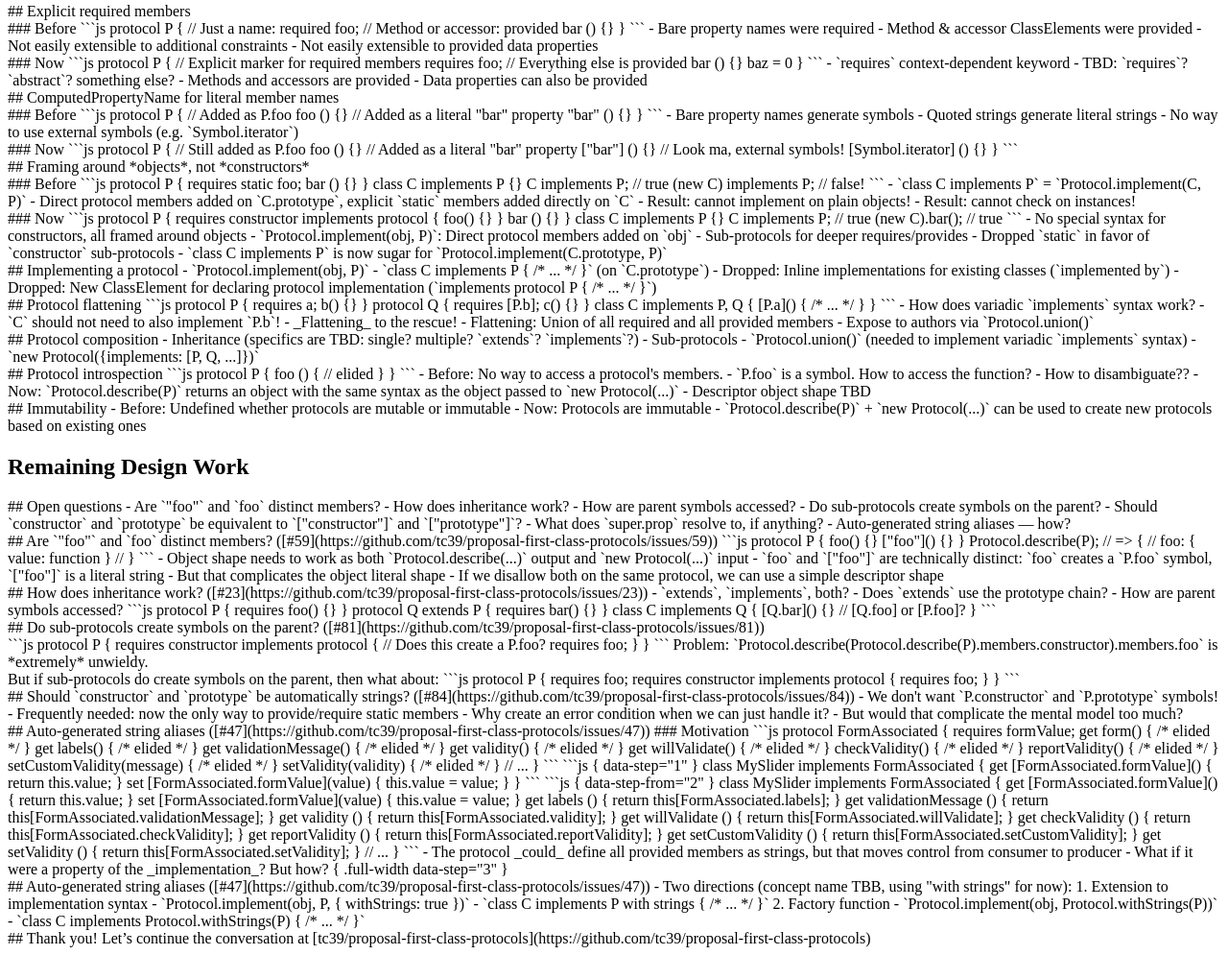
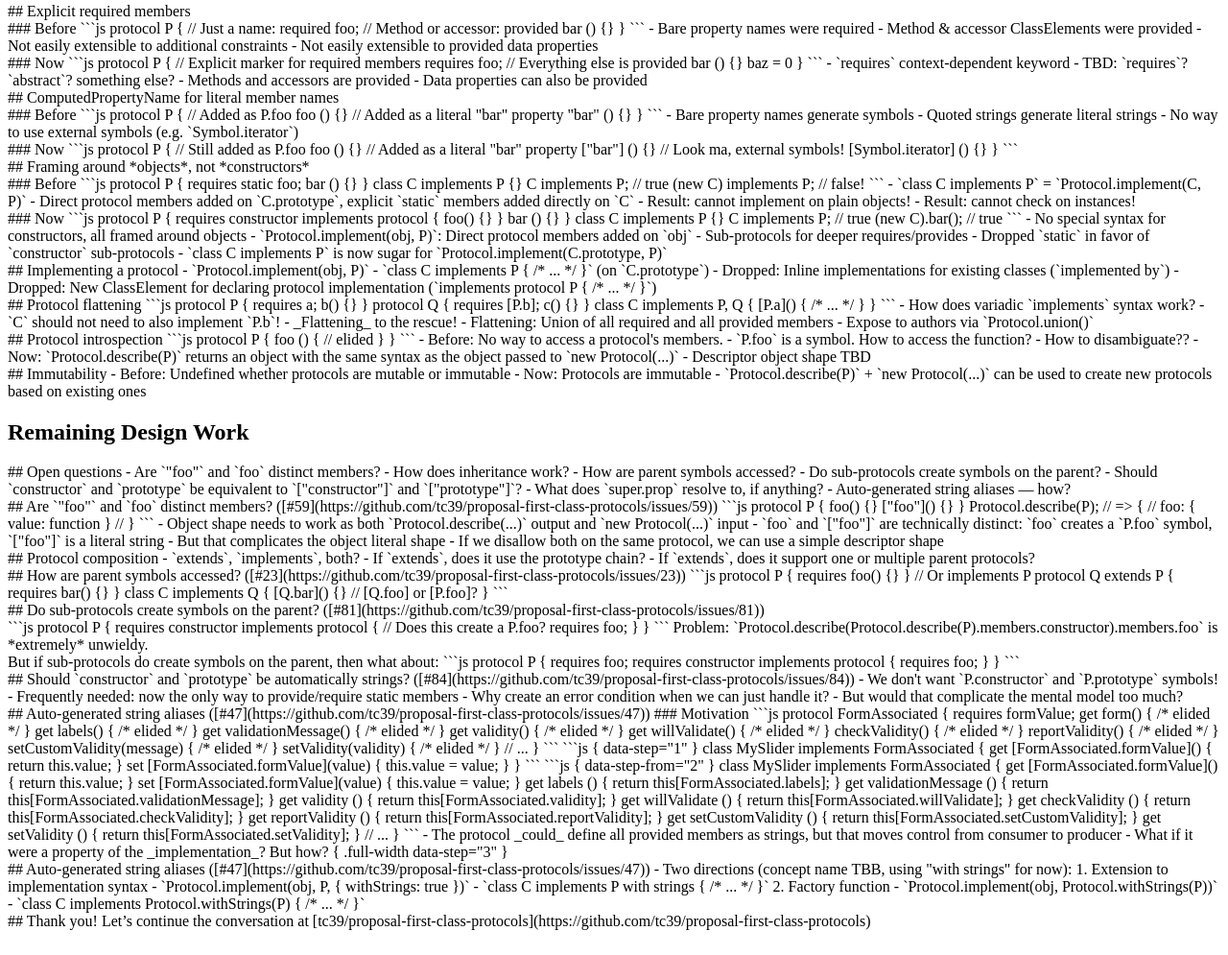
Before and after one commit to tc39/proposal-first-class-protocols, a website with bundled scripts: page slides/2026-03/index.html in a window 1280 px wide. Shown: the part 571-1566 px from the top of the page at 96% size. Built offline with nearby package versions, Linux system fonts and the light colour scheme.

Commit message:
Move protocol composition to open questions

````diff
--- a/slides/2026-03/index.html
+++ b/slides/2026-03/index.html
@@ -349,17 +349,6 @@ class C implements P, Q {
 
 </article>
 
-<article class="slide md">
-
-## Protocol composition
-
-- Inheritance (specifics are TBD: single? multiple? `extends`? `implements`?)
-- Sub-protocols
-- `Protocol.union()` (needed to implement variadic `implements` syntax)
-- `new Protocol({implements: [P, Q, ...]})`
-
-</article>
-
 <article class="slide md columns">
 
 ## Protocol introspection
@@ -432,18 +421,25 @@ Protocol.describe(P);
 
 </article>
 
-<article class="slide md columns">
+<article class="slide md">
 
-## How does inheritance work? ([#23](https://github.com/tc39/proposal-first-class-protocols/issues/23))
+## Protocol composition
 
 - `extends`, `implements`, both?
-- Does `extends` use the prototype chain?
-- How are parent symbols accessed?
+- If `extends`, does it use the prototype chain?
+- If `extends`, does it support one or multiple parent protocols?
+
+</article>
+
+<article class="slide md">
+
+## How are parent symbols accessed? ([#23](https://github.com/tc39/proposal-first-class-protocols/issues/23))
 
 ```js
 protocol P {
 	requires foo() {}
 }
+// Or implements P
 protocol Q extends P {
 	requires bar() {}
 }
````
